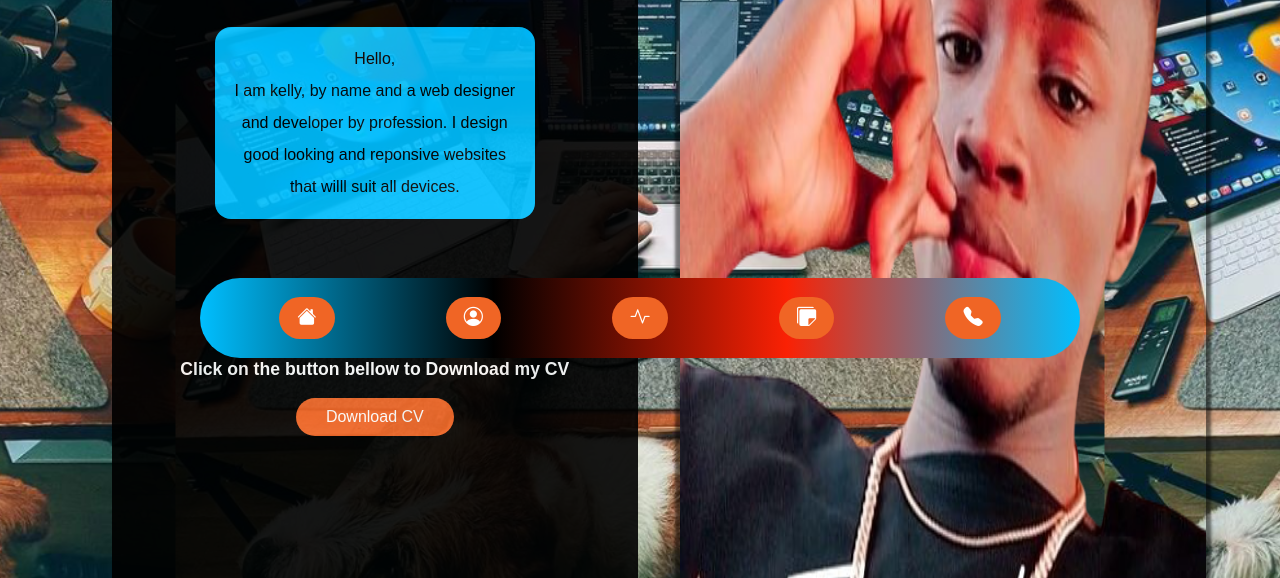
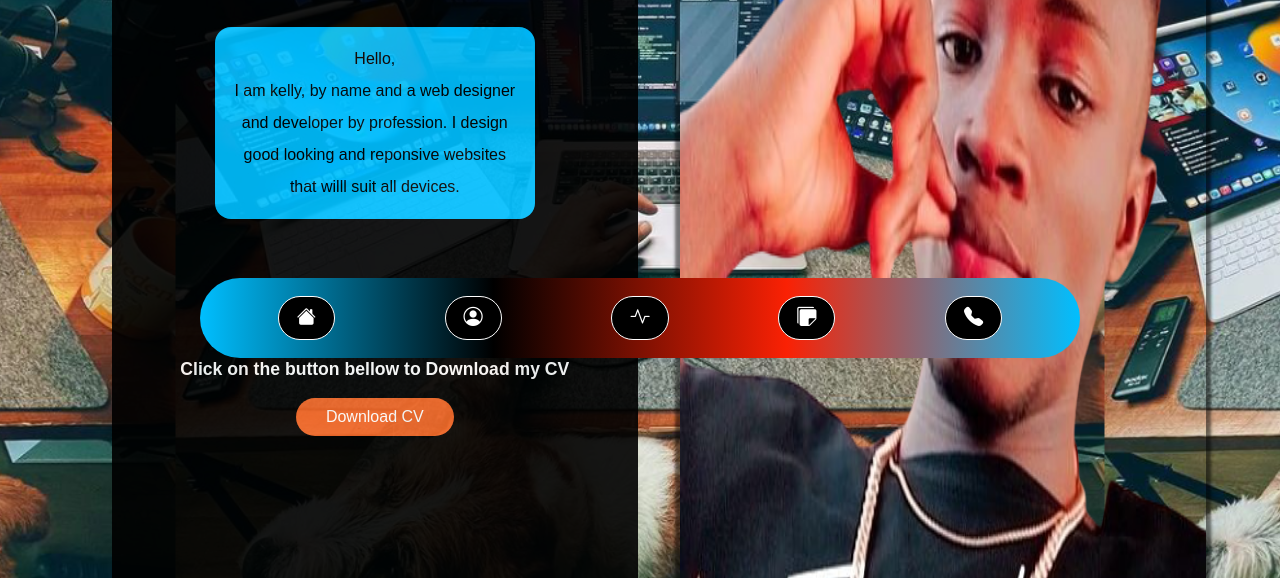
Before and after one commit to KellynCodes/portfolio-website, a plain HTML site: page GENERAL STYLES/generalstyle.html in a window 1280 px wide. Shown: the part 522-1100 px from the top of the page. Drawn offline with nearby package versions, Linux system fonts and the light colour scheme.

Commit message:
Update navbar.css

```diff
--- a/NAVBAR/navbar.css
+++ b/NAVBAR/navbar.css
@@ -47,7 +47,7 @@
 }
 
  .navlink .btnv{
-    background-color: var(--button_color);
+    background-color: var(--background_color);
     width: auto;
     height: auto;
     padding: 10px 18px;
@@ -56,6 +56,7 @@
     transition: 700ms ease-in-out;
     z-index: 999;
     bottom: 0;
+    border: 1px solid white;
 }
 
  .navlink .btnv:hover{
```
